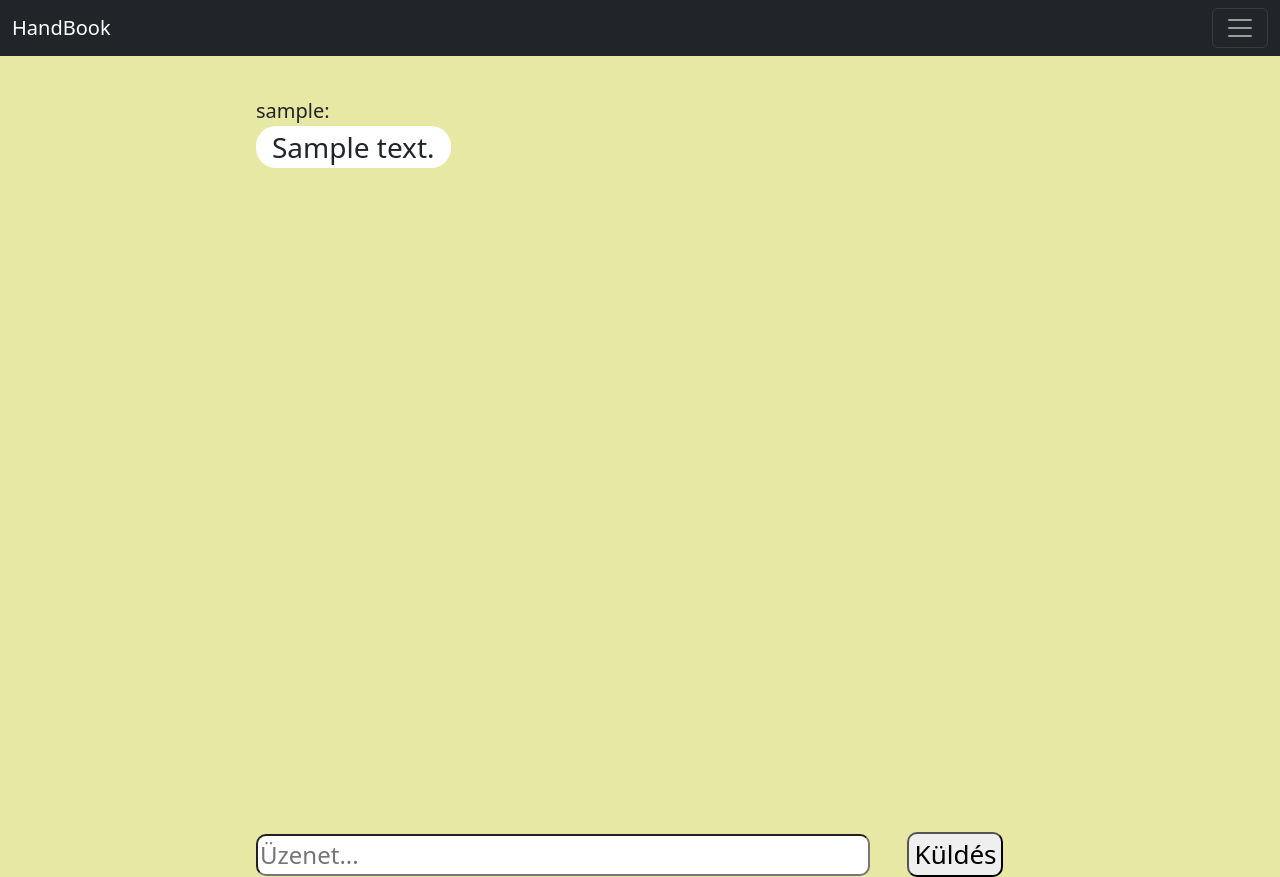
After one commit to Norbi5930/Handbook, a Flask app: page /chat/1 in a window 1280 px wide. The commit adds this page. Run offline with Flask 3, Linux system fonts and the light colour scheme; a user stored in the database is signed in; tables that the repository leaves empty hold one stand-in row (values such as "Sample post").

Commit message:
beta chat function

```diff
--- a/Web/routes.py
+++ b/Web/routes.py
@@ -7,8 +7,10 @@ from random import randint
 from sqlalchemy import func, or_, and_
 
 from Web import app, db, bcrypt
-from .models import User, WebShopElements, Carts, Posts, FriendRequests, FriendList, NotificationMessage
+from .models import User, WebShopElements, Carts, Posts, FriendRequests, FriendList, NotificationMessage, Chat, Message
 from .forms import RegisterForm, LoginForm, ShopUploadForm, EditProfilePictureForm, UploadPostForm
+
+
 
 
 with app.app_context():
@@ -28,6 +30,8 @@ def home():
 
 @app.route("/register", methods=["GET", "POST"])
 def register():
+    if current_user.is_authenticated:
+        return redirect(url_for("my_profile"))
     form = RegisterForm()
 
     if form.validate_on_submit():
@@ -44,6 +48,8 @@ def register():
 
 @app.route("/login", methods=["GET", "POST"])
 def login():
+    if current_user.is_authenticated:
+        return redirect(url_for("my_profile"))
     form = LoginForm()
 
     if form.validate_on_submit():
@@ -182,6 +188,35 @@ def search():
     else:
         return redirect(request.referrer)
 
+
+def chat_scan(user_id):
+    chat = db.session.query(Chat).filter(
+        or_(
+            and_(Chat.user1_id == current_user.id, Chat.user2_id == user_id),
+            and_(Chat.user1_id == user_id, Chat.user2_id == current_user.id)
+        )
+    ).first()
+    return chat
+
+@app.route("/chat/<user_id>", methods=["GET", "POST"])
+def chat(user_id):
+    result = chat_scan(user_id)
+    if result:
+        if request.method == "POST":
+            data = request.get_json()
+            if data:
+                message = data.get("message")
+                time = datetime.datetime.now().strftime("%Y-%m-%d %H:%M")
+                user_message = Message(chat_id=result.id, sender_username=current_user.username, message=message, read=False, date=time)
+                db.session.add(user_message)
+                db.session.commit()
+                return jsonify({"success": True})
+    else:
+        chat = Chat(user1_id = current_user.id, user2_id=user_id)
+        db.session.add(chat)
+        db.session.commit()
+        result = chat
+    return render_template("chat.html", title="Chat", chat=result)
 
 @app.route("/api/get_notifications", methods=["GET"])
 def get_notifications():
--- a/Web/static/JS/friends.js
+++ b/Web/static/JS/friends.js
@@ -24,3 +24,8 @@ function removeFriend(friendID) {
         console.error("Error: ", error)
     })
 }
+
+
+function chatFriend(username) {
+    window.location.href = "/chat/" + username
+}
--- a/Web/static/style.css
+++ b/Web/static/style.css
@@ -1085,6 +1089,70 @@ body::-webkit-scrollbar {
     font-size: 20px;
     top: 2.5rem;
     left: 10rem;
+}
+
+.chat-container {
+    position: relative;
+    top: 4rem;
+    left: 50%;
+    transform: translateX(-50%);
+    width: 70%;
+    height: 48rem;
+    overflow-y: auto;
+}
+
+.chat-container::-webkit-scrollbar {
+    width: 0;
+}
+
+.chat-body {
+    position: relative;
+    display: flex;
+    top: 1rem;
+    left: 4rem;
+    font-size: 28px;
+    max-width: 90%;
+    flex-direction: column-reverse;
+    margin-bottom: 5px;
+}
+
+.chat-username {
+    position: relative;
+    font-size: 20px;
+    top: 1rem;
+}
+
+.chat-message {
+    display: inline-block;
+    min-width: 2rem;
+    max-width: 100%;
+    overflow-wrap: break-word;
+    padding: 0 1rem 0 1rem;
+    background-color: white;
+    border-radius: 20px;
+}
+
+.chat-input-container {
+    position: relative;
+    width: 60%;
+    top: 4rem;
+    left: 50%;
+    transform: translateX(-50%);
+}
+
+.chat-input {
+    position: relative;
+    width: 80%;
+    font-size: 24px;
+    border-radius: 10px;
+}
+
+.chat-button {
+    position: relative;
+    width: 6rem;
+    font-size: 26px;
+    left: 2rem;
+    border-radius: 10px;
 }
 
 @media screen and (max-width: 600px) {
--- /dev/null
+++ b/Web/templates/chat.html
@@ -0,0 +1,20 @@
+{% extends "index.html" %}
+
+
+{% block content %}
+    <div class="chat-container" id="container">
+        {% for message in chat.messages %}
+            <div class="chat-body">
+                <div>
+                    <p class="chat-username">{{ message.sender_username }}:</p>
+                    <p class="chat-message">{{ message.message }}</p>
+                </div>
+            </div>
+        {% endfor %}
+    </div>
+    <div class="chat-input-container">
+        <input type="text" class="chat-input" required placeholder="Üzenet..." id="input">
+        <button class="chat-button" type="button" id="button">Küldés</button>
+    </div>
+    <script src="{{ url_for('static', filename='JS/chat.js') }}"></script>
+{% endblock content %}
```
Also changed, not shown: other parts of Web/static/style.css (+26 -4 lines), Web/models.py (+17 -0 lines), Web/static/JS/chat.js (added, +47 -0 lines), Web/templates/friends.html (+4 -4 lines), Web/forms.py (line endings or trailing spaces).
